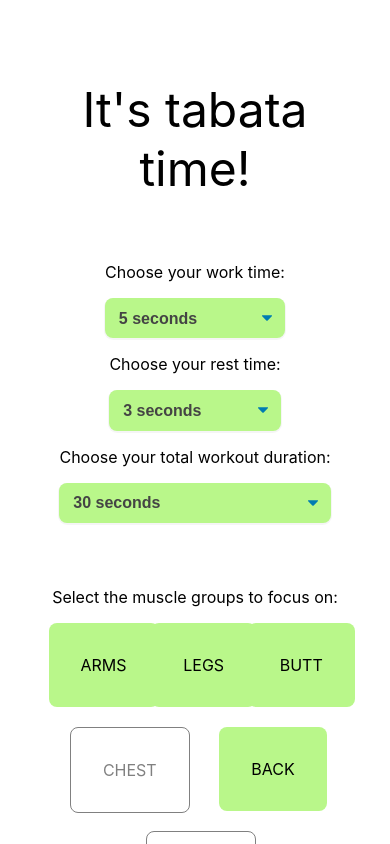
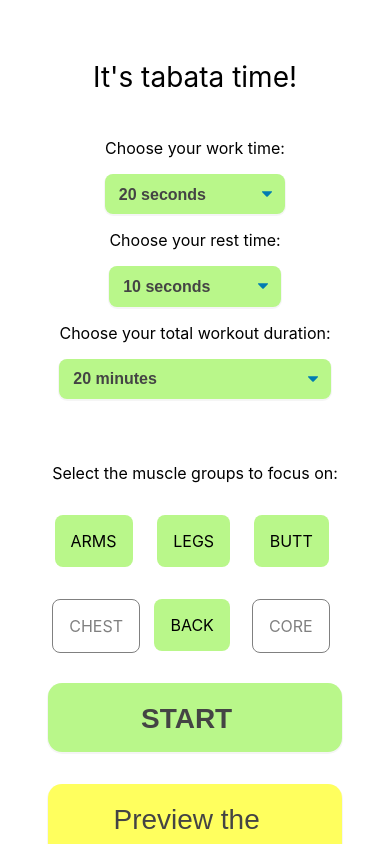
Before and after one commit to natalieweesh/tabata, a React (Create React App) app: page / in a window 390 px wide. Shown: the top 844 px of the page. Built offline with nearby package versions, Linux system fonts and the light colour scheme.

Commit message:
banana dance and mobile styling

```diff
--- a/src/App.css
+++ b/src/App.css
@@ -81,6 +81,8 @@ button {
 
 .checkboxWrapper {
   position: relative;
+  display: flex;
+  margin: 1rem 0;
 }
 
 .checkboxLabel, .checkboxWrapper input {
@@ -131,7 +133,12 @@ button {
 .mainRow {
   min-height: 80vh;
 }
-
+.mainRow .column {
+  width: 45%;
+}
+.mainRow img {
+  width: 100%;
+}
 .settingsRow {
   min-height: 50vh;
 }
@@ -169,3 +176,15 @@ button {
   border-radius: 1rem;
   padding: 2rem;
 }
+
+@media only screen and (max-width: 888px) {
+  .exerciseTitle, .countdownTitle, button {
+    font-size: 1.75rem;
+  }
+  .countdown {
+    font-size: 2rem;
+  }
+  .checkboxLabel, .fakeCheckbox {
+    padding: 1rem;
+  }
+}
--- a/src/App.js
+++ b/src/App.js
@@ -142,6 +142,10 @@ const formatTime = (seconds) => {
   return `${mins < 10 ? "0" : ""}${mins}:${secs < 10 ? "0" : ""}${secs}`
 }
 
+const scrollDown = () => {
+  window.scroll(0, window.scrollY + 300);
+}
+
 function App() {
   const timer = useRef(null);
   const [currentRound, setCurrentRound] = useState(0);
@@ -152,9 +156,9 @@ function App() {
   const [exerciseIndex, setExerciseIndex] = useState(0);
   const [currentExercise, setCurrentExercise] = useState(null);
   const [startedWorkout, setStartedWorkout] = useState(false);
-  const [workTime, setWorkTime] = useState(5)
-  const [restTime, setRestTime] = useState(3)
-  const [totalTime, setTotalTime] = useState(38)
+  const [workTime, setWorkTime] = useState(20)
+  const [restTime, setRestTime] = useState(10)
+  const [totalTime, setTotalTime] = useState(1200)
   const [selectedMuscleGroups, setSelectedMuscleGroups] = useState(['arms', 'legs', 'butt', 'back'])
   const [currentIntervalCount, setCurrentIntervalCount] = useState(3);
   const [rounds, setRounds] = useState(null);
@@ -216,7 +220,7 @@ function App() {
               setWorkTime(parseInt(e.target.value))
             }}>
               <option value="5">5 seconds</option>
-              <option value="20">20 seconds</option>
+              <option value="20" selected>20 seconds</option>
               <option value="30">30 seconds</option>
               <option value="45">45 seconds</option>
               <option value="50">50 seoncds</option>
@@ -227,7 +231,7 @@ function App() {
             <label>Choose your rest time:</label>
             <select className="select-css" onChange={e => setRestTime(parseInt(e.target.value))}>
               <option value="3">3 seconds</option>
-              <option value="10">10 seconds</option>
+              <option value="10" selected>10 seconds</option>
               <option value="15">15 seconds</option>
               <option value="20">20 seconds</option>
               <option value="25">25 seconds</option>
@@ -242,7 +246,7 @@ function App() {
               <option value="300">5 minutes</option>
               <option value="600">10 minutes</option>
               <option value="900">15 minutes</option>
-              <option value="1200">20 minutes</option>
+              <option value="1200" selected>20 minutes</option>
               <option value="1500">25 minutes</option>
               <option value="1800">30 minutes</option>
             </select>
@@ -277,7 +281,7 @@ function App() {
           <div className="row mainRow">
             <div className="column">
               <p className="exerciseTitle">{currentExercise && currentExercise['title']}</p>
-              <img src={currentExercise && currentExercise['img']} alt="work out" />
+              <img src={currentExercise && currentExercise['img']} alt={currentExercise && currentExercise['title']} />
               <p>[work your {selectedMuscleGroups[exerciseIndex]}]</p>
             </div>
             <div className="column">
@@ -297,6 +301,7 @@ function App() {
 
       {finished && <div>
         <p className="exerciseTitle">YOU FINISHED!</p>
+        <img src="https://media.giphy.com/media/ZY8BVlXHZqMal62QS3/giphy.gif" alt="it's peanut butter jelly time" />
         <p>Total workout time: {formatTime(theTime)}</p>
         <p>Total rounds finished: {currentRound + 1}</p>
       </div>}
@@ -311,6 +316,7 @@ function App() {
         }} className={startedWorkout && !paused ? 'unpausedButton' : ''}>{!startedWorkout ? ("START") : (paused ? "UNPAUSE" : "PAUSE")}</button>
         {!startedWorkout && <button className="previewButton" onClick={() => {
           setShowPreview(!showPreview)
+          if (!showPreview) setTimeout(scrollDown, 200)
         }}>{showPreview ? 'Hide the exercises' : 'Preview the exercises'}</button>}
       </div>
       }
```
